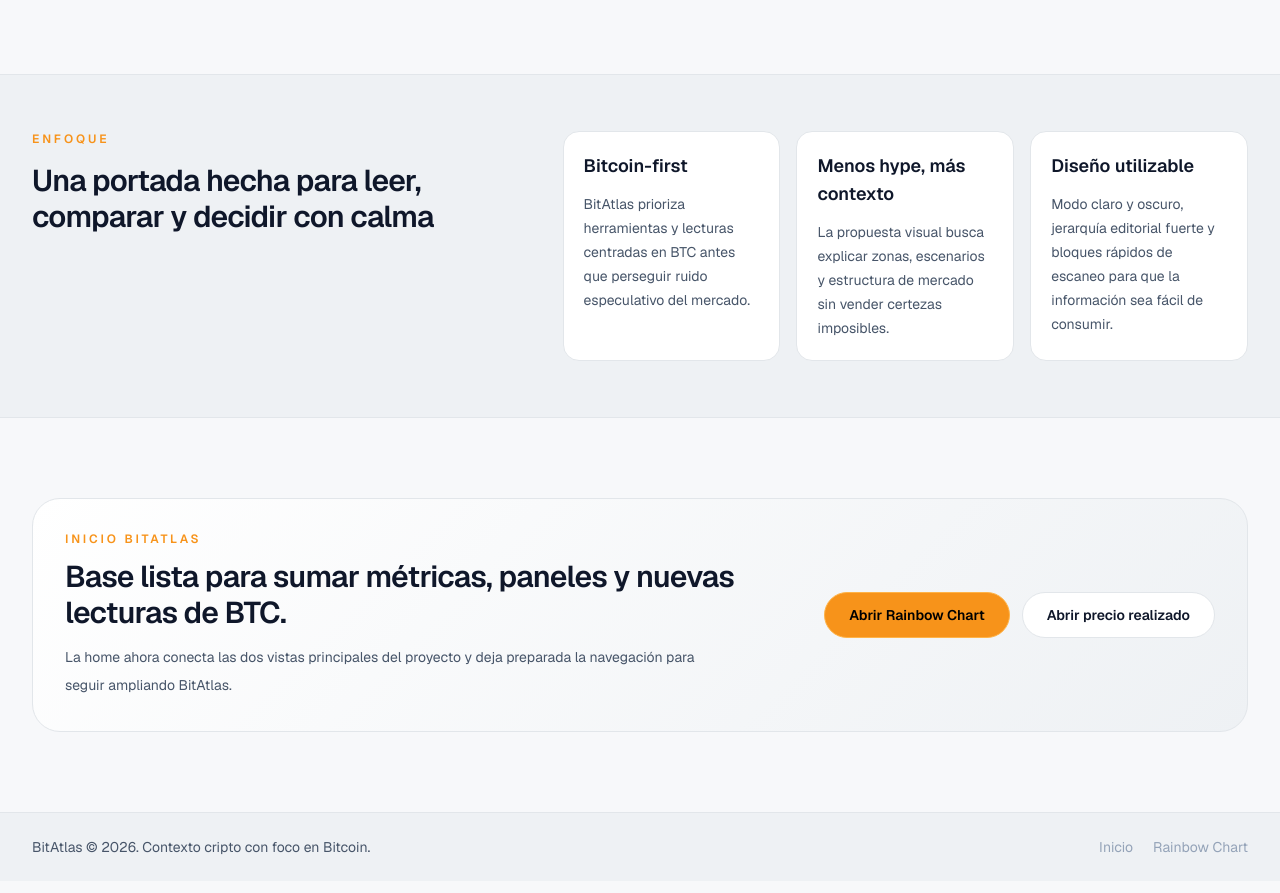
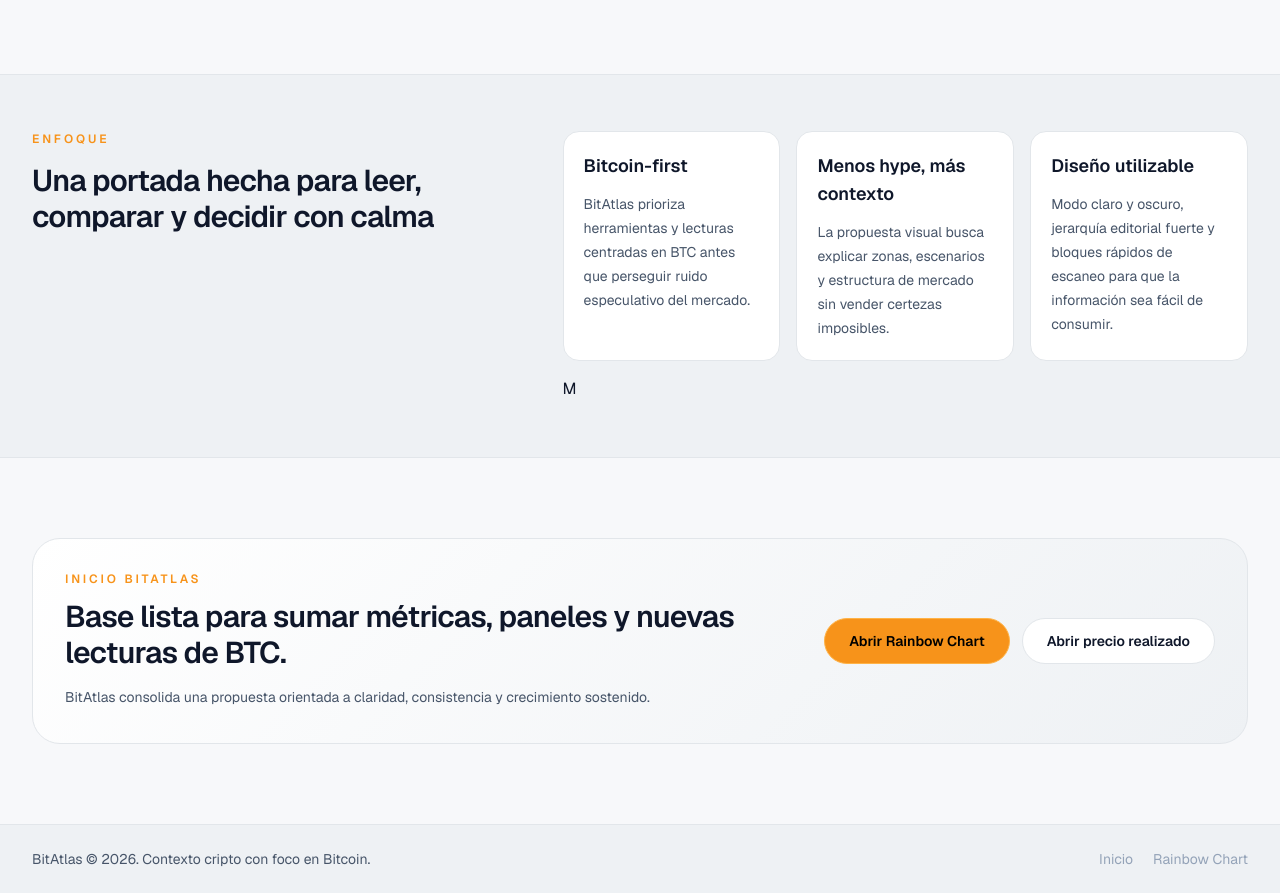
Before and after one commit to EmirMaya/BitcoinCharts, a Next.js app: page / in a window 1280 px wide. Shown: the part 2120-3013 px from the top of the page. Built offline with nearby package versions, Linux system fonts and the light colour scheme; no server answers.

Commit message:
Text changing 2

```diff
--- a/app/page.tsx
+++ b/app/page.tsx
@@ -285,7 +285,7 @@ export default function Home() {
                   {item.text}
                 </p>
               </div>
-            ))}
+            ))}M
           </div>
         </div>
       </section>
@@ -301,8 +301,8 @@ export default function Home() {
                 Base lista para sumar métricas, paneles y nuevas lecturas de BTC.
               </h2>
               <p className="text-sm leading-7 text-text-secondary">
-                La home ahora conecta las dos vistas principales del proyecto y
-                deja preparada la navegación para seguir ampliando BitAtlas.
+                BitAtlas consolida una propuesta orientada a claridad,
+                consistencia y crecimiento sostenido.
               </p>
             </div>
 
```
